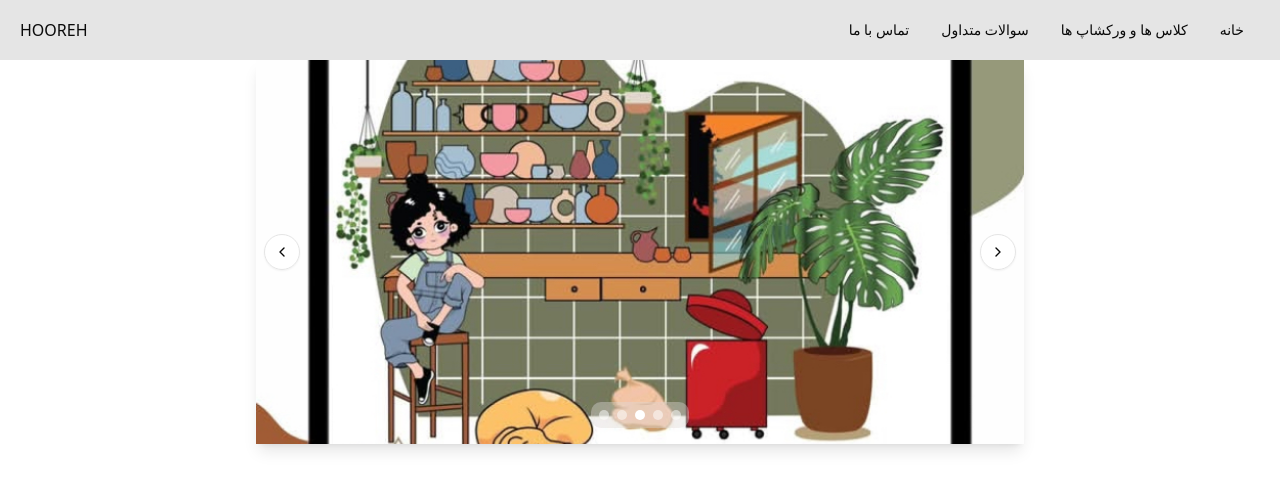
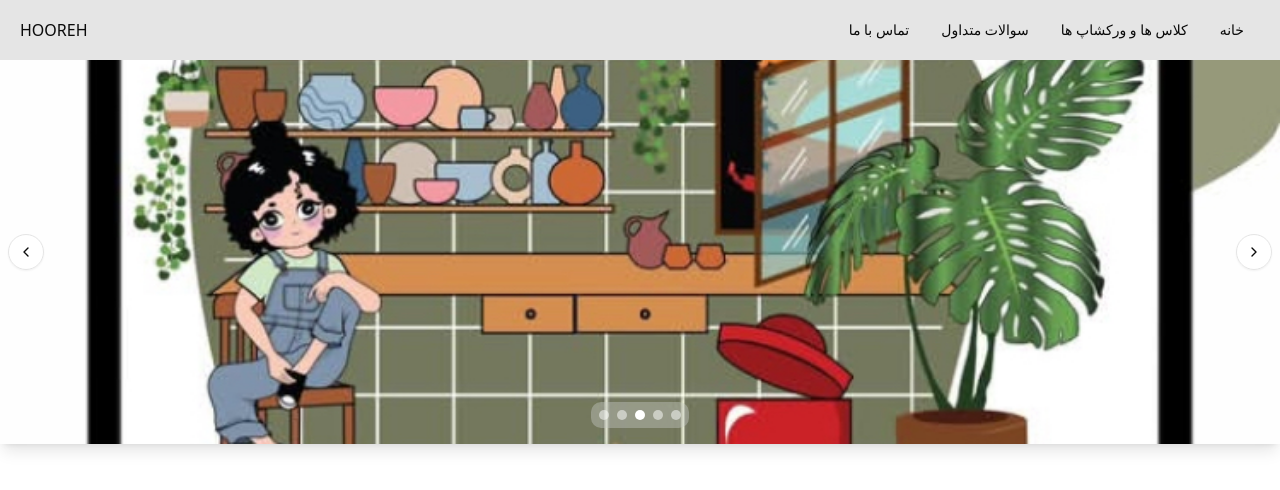
Before and after one commit to hossein-jorfi/hooreh-studio, a Next.js app: page / in a window 1280 px wide. Shown: the top 490 px of the page. Built offline with nearby package versions, Linux system fonts and the light colour scheme.

Commit message:
ImageSlider

```diff
--- a/components/sections/gallery/image-slider.tsx
+++ b/components/sections/gallery/image-slider.tsx
@@ -60,7 +60,7 @@ export function ImageSlider({
 
   return (
     <div
-      className="relative w-full max-w-3xl mx-auto overflow-hidden shadow-lg"
+      className="relative w-full  mx-auto overflow-hidden shadow-lg"
       onMouseEnter={() => setIsPaused(true)}
       onMouseLeave={() => setIsPaused(false)}
     >
--- a/components/sections/gallery/index.tsx
+++ b/components/sections/gallery/index.tsx
@@ -3,7 +3,7 @@ import { ImageSlider } from "./image-slider";
 
 const Gallery = () => {
   return (
-    <div className="min-h-screen mt-[60px]">
+    <div className="min-h-screen mt-[60px] xl:container">
       <ImageSlider />
     </div>
   );
--- a/components/sections/header/index.tsx
+++ b/components/sections/header/index.tsx
@@ -5,7 +5,8 @@ import MainLogo from "@/components/shared/main-logo";
 
 const Header = () => {
   return (
-    <div className="py-3 custom-container flex justify-between items-center bg-border fixed top-0 w-full z-10">
+    <div className="bg-border fixed top-0 w-full z-10">
+      <div className="w-full custom-container py-3 flex justify-between items-center">
         <div>
           <div className="hidden sm:block">
             {menuItems.map((item, index) => (
@@ -18,6 +19,7 @@ const Header = () => {
         </div>
         <MainLogo />
       </div>
+    </div>
   );
 };
 
```
Lines whose indentation alone changed are shown as unchanged.
